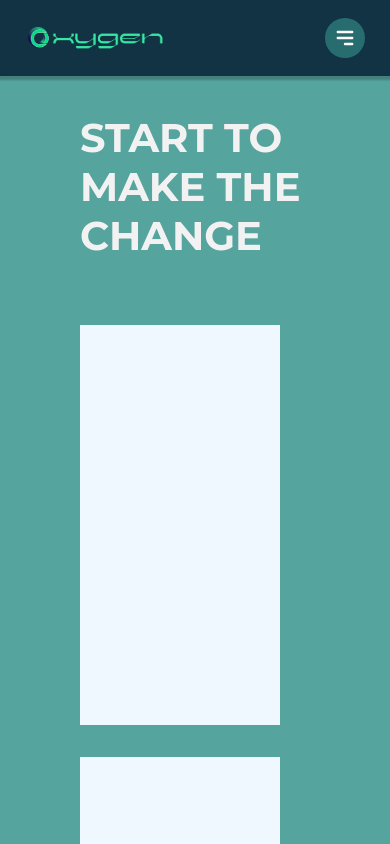
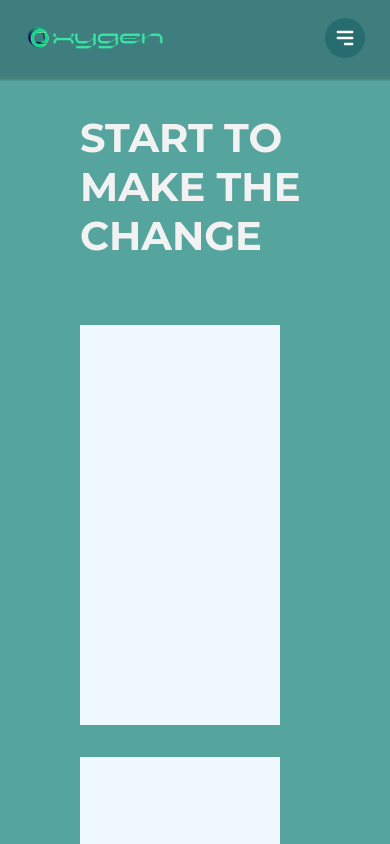
Before and after one commit to oxygentoken-org/oxygen-token, a Next.js app: page /en/comprar in a window 390 px wide. Shown: the top 844 px of the page. Built offline with nearby package versions, Linux system fonts and the light colour scheme.

Commit message:
[ESTILOS][ANALYTICS] Fix esteticos y agregado de analytics

```diff
--- a/src/app/[locale]/layout.js
+++ b/src/app/[locale]/layout.js
@@ -1,10 +1,14 @@
 import './globals.css'
 import Head from 'next/head';
-//import RootLayout from './layout-ga';
+import RootLayout from './layout-ga';
 
 const { NextIntlClientProvider } = require('next-intl');
 const { notFound } = require('next/navigation');
 
+export const metadata = {
+  title: 'Oxygen Token',
+  description: 'Landing page Oxygen',
+}
 
 
 function generateStaticParams() {
@@ -22,9 +26,11 @@ async function LocaleLayout({ children, params: { locale } }) {
   return (
     <html lang={locale}>
       <body>
+        <RootLayout/>
         <NextIntlClientProvider locale={locale} messages={messages}>
           {children}
         </NextIntlClientProvider>
+
       </body>
     </html>
   );
--- a/src/styles/navbar.css
+++ b/src/styles/navbar.css
@@ -5,7 +5,7 @@
     align-items: center;
     position: fixed;
     padding: 0.5rem 0rem;
-    background-color: rgba(11, 39, 58, 0.7);
+    background-color: rgba(11, 39, 58, 0.3);
     color: var(--strong-green);
     box-shadow: 0 2px 2px 2px rgba(9, 9, 9, 0.23);
     font-family: var(--montserrat);
@@ -72,7 +72,7 @@
     }
 
     .navigation{
-      background-color: rgba(11, 39, 58, 0.9);
+      background-color: rgba(11, 39, 58, 0.3);
       position: absolute;
       z-index: 1;
     }
```
Also changed, not shown: src/app/[locale]/layout-ga.js (line endings or trailing spaces).
